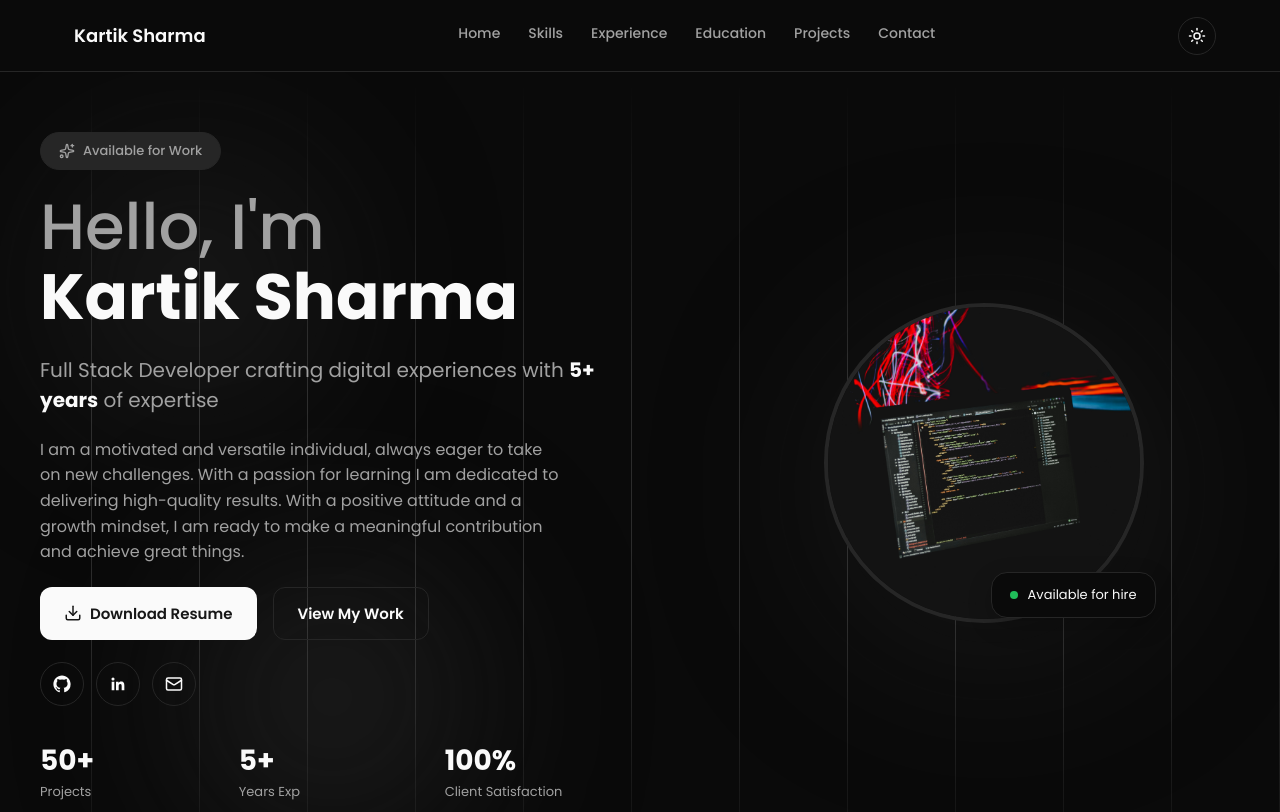
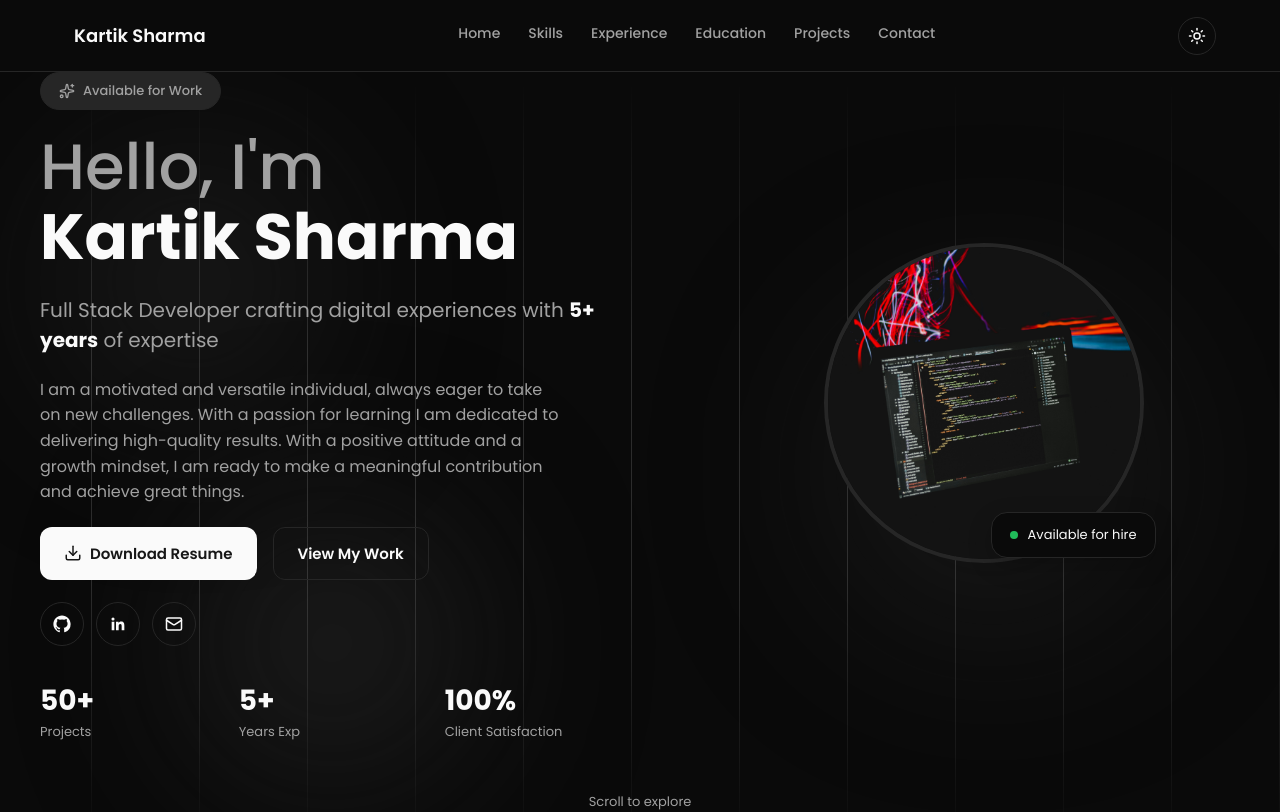
Before and after one commit to dev-kartikSpace/Portfolio, a React (Create React App) app: page / in a window 1280 px wide. Shown: the top 812 px of the page. Built offline with nearby package versions, Linux system fonts and the light colour scheme.

Commit message:
changes in hero section

```diff
--- a/src/components/HeroSection/HeroStyle.js
+++ b/src/components/HeroSection/HeroStyle.js
@@ -13,16 +13,16 @@ const bounce = keyframes`
 
 export const HeroContainer = styled.section`
   position: relative;
-  min-height: 100vh;
+  min-height: calc(100vh - 72px);
   display: flex;
   align-items: center;
   justify-content: center;
   overflow: hidden;
-  padding: 100px 24px 80px 24px;
+  padding: 40px 24px 80px 24px;
   background: ${({ theme }) => theme.bg};
 
   @media (max-width: 960px) {
-    padding: 80px 16px 64px 16px;
+    padding: 32px 16px 64px 16px;
   }
 `;
 
@@ -293,8 +293,7 @@ export const GreenDot = styled.div`
 
 export const ScrollCue = styled.div`
   position: absolute;
-  bottom: auto;
-  top: min(calc(100% - 60px), calc(100vh - 60px));
+  bottom: 24px;
   left: 50%;
   transform: translateX(-50%);
   display: flex;
```
